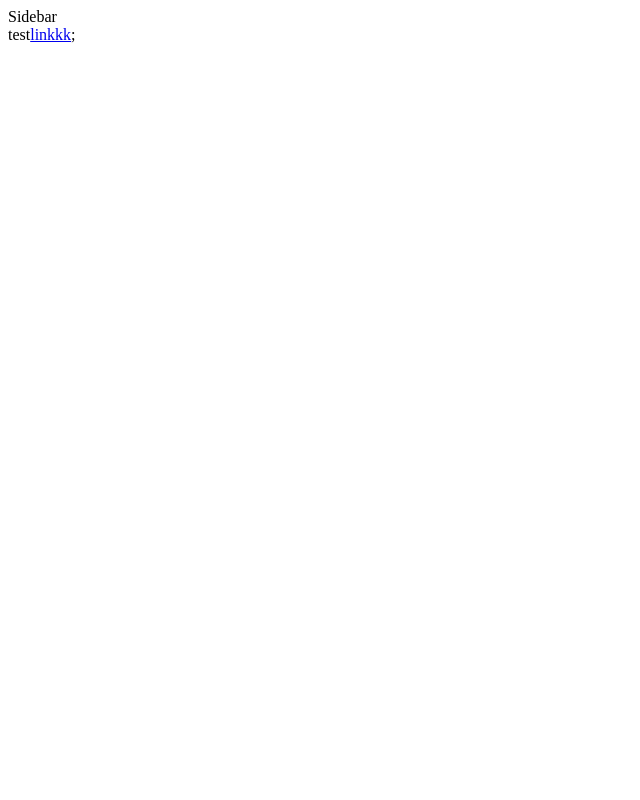
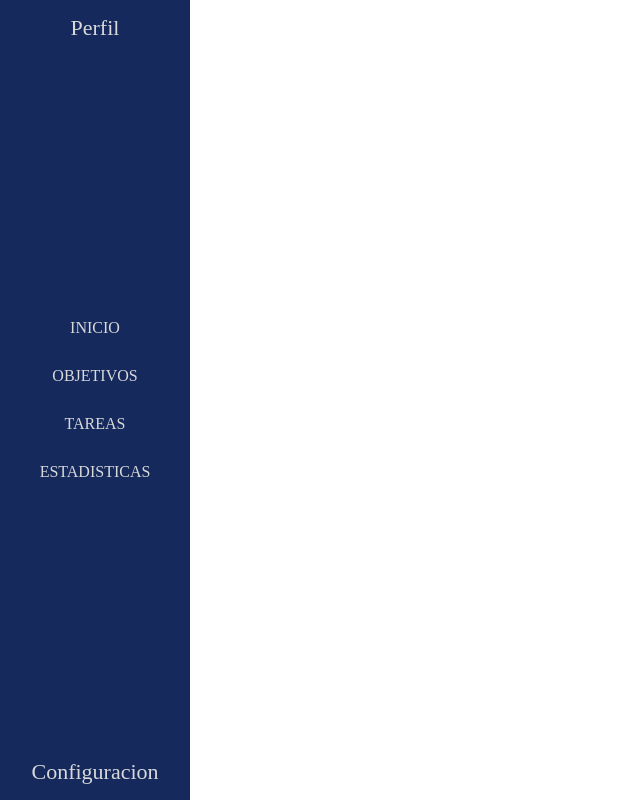
Before and after one commit to fedeemens/mybacklog, a React (Vite) app: page / in a window 1280 px wide. Shown: the whole page, without its empty margins (0-640 px from the left). Built offline with nearby package versions, Linux system fonts and the light colour scheme.

Commit message:
chore: fixed routes config and added sass
also added some styles to sidebar

```diff
--- a/package.json
+++ b/package.json
@@ -17,6 +17,7 @@
     "@types/react": "^18.0.28",
     "@types/react-dom": "^18.0.11",
     "@vitejs/plugin-react": "^3.1.0",
+    "sass": "^1.70.0",
     "typescript": "^4.9.3",
     "vite": "^4.2.0"
   }
--- /dev/null
+++ b/src/App.tsx
@@ -0,0 +1,14 @@
+import { Outlet } from "react-router-dom";
+import Sidebar from "./shared/components/sidebar/sidebar";
+import "./app.scss";
+
+function App() {
+  return (
+    <div className="app">
+      <Sidebar />
+      <Outlet />
+    </div>
+  );
+}
+
+export default App;
--- /dev/null
+++ b/src/app.scss
@@ -0,0 +1,10 @@
+* {
+    box-sizing: border-box;
+    padding: 0;
+    margin: 0;
+}
+.app {
+    display: flex;
+    width: 100vw;
+    height: 100vh;
+}
--- a/src/main.tsx
+++ b/src/main.tsx
@@ -2,13 +2,9 @@ import React from "react";
 import ReactDOM from "react-dom/client";
 import { RouterProvider } from "react-router-dom";
 import { routes } from "./routes";
-import Sidebar from "./shared/components/sidebar";
 
 ReactDOM.createRoot(document.getElementById("root") as HTMLElement).render(
   <React.StrictMode>
-    <div className="main">
-      <Sidebar />
-      <RouterProvider router={routes} />
-    </div>
+    <RouterProvider router={routes} />
   </React.StrictMode>
 );
--- a/src/shared/components/sidebar.tsx
+++ /dev/null
@@ -1,5 +0,0 @@
-function Sidebar() {
-  return <div className="sidebar">Sidebar</div>;
-}
-
-export default Sidebar;
--- /dev/null
+++ b/src/shared/components/sidebar/sidebar.scss
@@ -0,0 +1,34 @@
+@import '../../variables';
+
+.sidebar {
+    height: 100%;
+    background-color: $dark-blue;
+    display: flex;
+    flex-direction: column;
+    text-align: center;
+    justify-content: space-between;
+    min-width: 190px;
+
+    .profile {
+        font-size: 22px;
+        color: $white;
+        padding: 15px;
+    }
+
+    .pages{
+        display: flex;
+        flex-direction: column;
+        .link {
+            color: $white;
+            text-decoration: none;
+            text-transform: uppercase;
+            padding: 15px;
+        }
+    }
+
+    .config {
+        font-size: 22px;
+        color: $white;
+        padding: 15px;
+    }
+}
--- /dev/null
+++ b/src/shared/components/sidebar/sidebar.tsx
@@ -0,0 +1,27 @@
+import { Link } from "react-router-dom";
+import "./sidebar.scss";
+
+function Sidebar() {
+  return (
+    <div className="sidebar">
+      <div className="profile">Perfil</div>
+      <div className="pages">
+        <Link to="" className="link">
+          Inicio
+        </Link>
+        <Link to="/goals" className="link">
+          Objetivos
+        </Link>
+        <Link to="/tasks" className="link">
+          Tareas
+        </Link>
+        <Link to="/goals" className="link">
+          Estadisticas
+        </Link>
+      </div>
+      <div className="config">Configuracion</div>
+    </div>
+  );
+}
+
+export default Sidebar;
--- /dev/null
+++ b/src/shared/variables.scss
@@ -0,0 +1,2 @@
+$dark-blue: #15295D;
+$white: #d9d9d9
```
Also changed, not shown: src/routes.tsx (+7 -0 lines), 1 other file (tests, documents, lock files or other folders).
